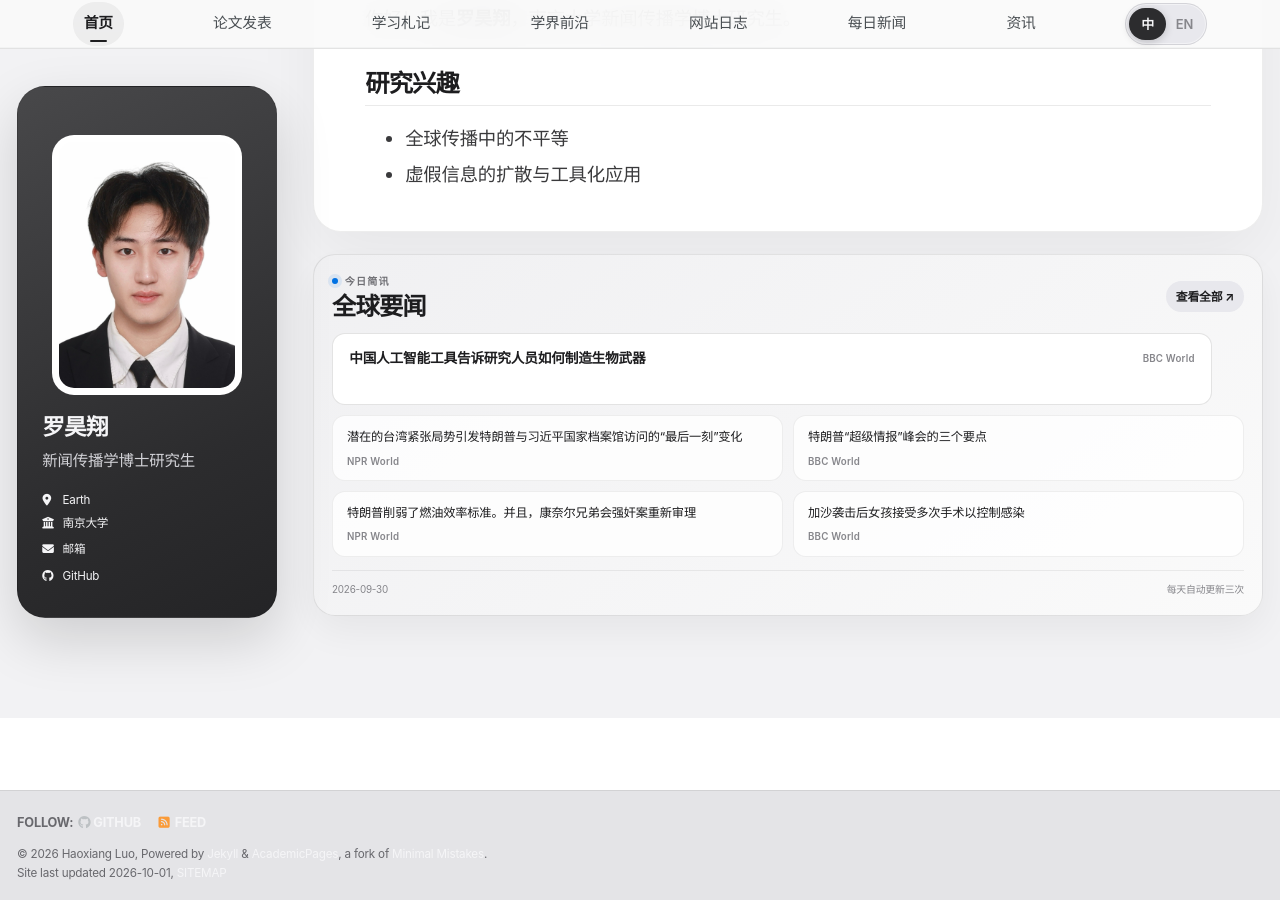
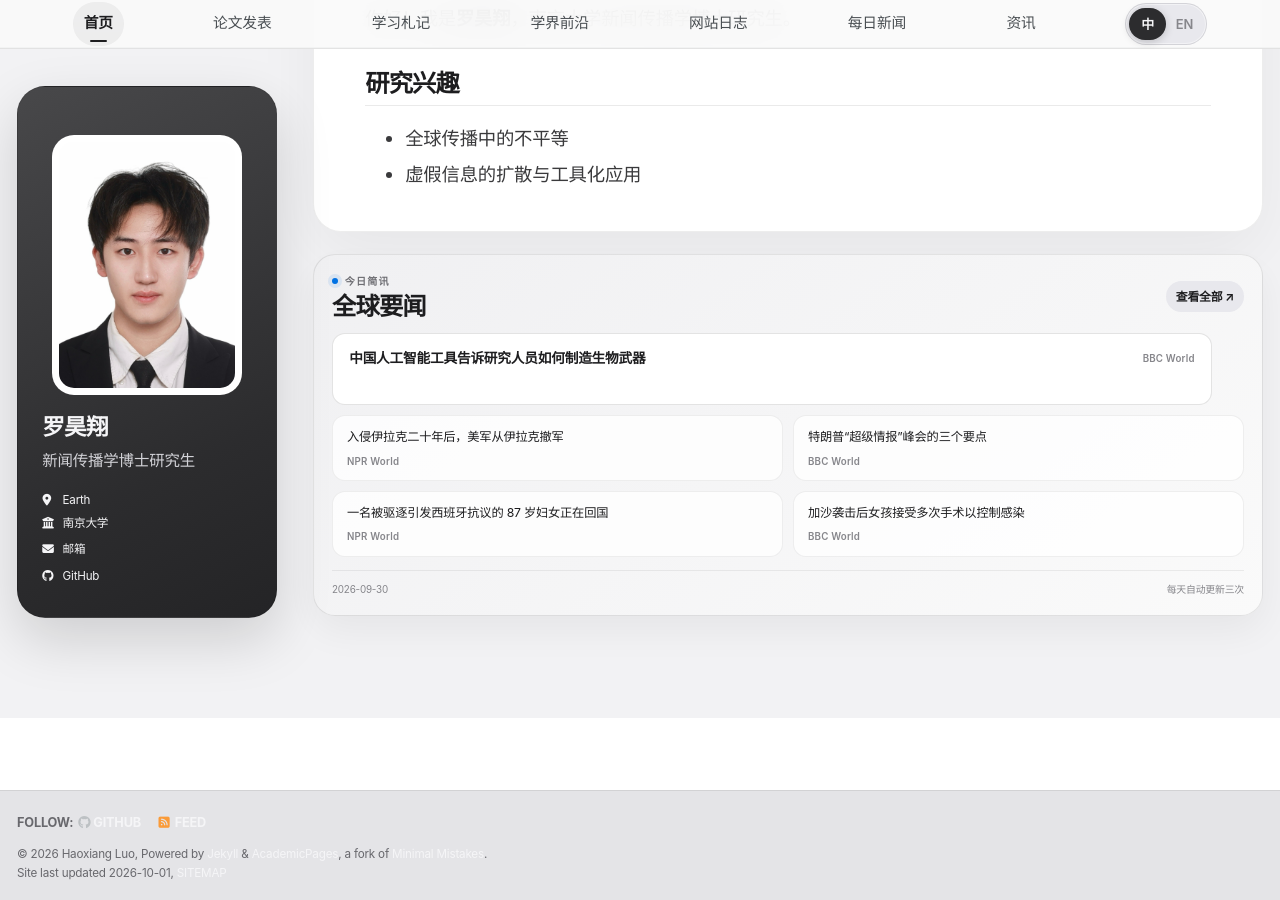
Before and after one commit to HaoxiangLuo/HaoxiangLuo.github.io, a Jekyll site: the page built from _pages/about-zh.md, in a window 1280 px wide and 900 px high, scrolled down 238 px. Built offline with Jekyll 4.4.1, drawn with Linux system fonts in a browser that asks for light colours; a style sheet for code colours, icons or effects is not loaded.

Commit message:
Update daily news 2026-09-30

```diff
--- a/_data/daily_news.json
+++ b/_data/daily_news.json
@@ -1,5 +1,5 @@
 {
-  "updated_at": "2026-09-30T13:18:02+08:00",
+  "updated_at": "2026-09-30T19:02:19+08:00",
   "days": [
     {
       "date": "2026-09-30",
@@ -11,10 +11,10 @@
           "title_zh": "中国人工智能工具告诉研究人员如何制造生物武器"
         },
         {
-          "title": "Potential Taiwan tension sparked 'last minute' change in Trump-Xi National Archives visit",
+          "title": "U.S. military withdraws from Iraq two decades after invasion",
           "source": "NPR World",
-          "url": "https://www.npr.org/2026/09/29/nx-s1-5984989/digital-archives-trump-xi",
-          "title_zh": "潜在的台湾紧张局势引发特朗普与习近平国家档案馆访问的“最后一刻”变化"
+          "url": "https://www.npr.org/2026/09/30/nx-s1-5983426/u-s-withdraws-final-troops-from-iraq",
+          "title_zh": "入侵伊拉克二十年后，美军从伊拉克撤军"
         },
         {
           "title": "Three takeaways from Trump's 'Super Intelligence' summit",
@@ -23,10 +23,10 @@
           "title_zh": "特朗普“超级情报”峰会的三个要点"
         },
         {
-          "title": "Trump weakens fuel efficiency standards. And, Cornell fraternity rape case reopened",
+          "title": "An 87-year-old woman whose eviction sparked protests in Spain is returning home",
           "source": "NPR World",
-          "url": "https://www.npr.org/2026/09/29/g-s1-145422/up-first-newsletter-fuel-efficiency-standards-cornell-rape-case-terror-suspects",
-          "title_zh": "特朗普削弱了燃油效率标准。并且，康奈尔兄弟会强奸案重新审理"
+          "url": "https://www.npr.org/2026/09/30/nx-s1-5985703/woman-eviction-protests-spain",
+          "title_zh": "一名被驱逐引发西班牙抗议的 87 岁妇女正在回国"
         },
         {
           "title": "Girl has multiple surgeries to control infections after strike in Gaza",
@@ -35,10 +35,10 @@
           "title_zh": "加沙袭击后女孩接受多次手术以控制感染"
         },
         {
-          "title": "As the U.S. signals a smaller Middle East footprint, Turkey is ready to step in",
+          "title": "Potential Taiwan tension sparked 'last minute' change in Trump-Xi National Archives visit",
           "source": "NPR World",
-          "url": "https://www.npr.org/2026/09/29/nx-s1-5983685/turkey-influence",
-          "title_zh": "随着美国发出缩小中东足迹的信号，土耳其已准备好介入"
+          "url": "https://www.npr.org/2026/09/29/nx-s1-5984989/digital-archives-trump-xi",
+          "title_zh": "潜在的台湾紧张局势引发特朗普与习近平国家档案馆访问的“最后一刻”变化"
         },
         {
           "title": "South Korea demands apology from Pyongyang for landmine blasts that injured three",
@@ -47,16 +47,16 @@
           "title_zh": "韩国要求平壤就地雷爆炸造成三人受伤道歉"
         },
         {
-          "title": "British men released on bail after suspected terror plot",
+          "title": "Trump weakens fuel efficiency standards. And, Cornell fraternity rape case reopened",
           "source": "NPR World",
-          "url": "https://www.npr.org/2026/09/28/nx-s1-5983550/british-men-released-on-bail-after-suspected-terror-plot",
-          "title_zh": "英国男子因涉嫌恐怖阴谋获保释"
+          "url": "https://www.npr.org/2026/09/29/g-s1-145422/up-first-newsletter-fuel-efficiency-standards-cornell-rape-case-terror-suspects",
+          "title_zh": "特朗普削弱了燃油效率标准。并且，康奈尔兄弟会强奸案重新审理"
         },
         {
-          "title": "South Africa to clean up high-risk areas after 12 women killed",
+          "title": "Six Flags shuts down X2 rollercoaster after more than 100 allege brain injuries",
           "source": "BBC World",
-          "url": "https://www.bbc.co.uk/news/articles/c51kx9ze1mdzo?at_medium=RSS&at_campaign=rss",
-          "title_zh": "12名妇女遇害后南非将清理高风险地区"
+          "url": "https://www.bbc.co.uk/news/articles/cw14d37446d8o?at_medium=RSS&at_campaign=rss",
+          "title_zh": "超过 100 人声称脑部受伤，六旗游乐园关闭了 X2 过山车"
         }
       ]
     },
```
Also changed, not shown: assets/data/archive/manifest.json, 1 other file.
